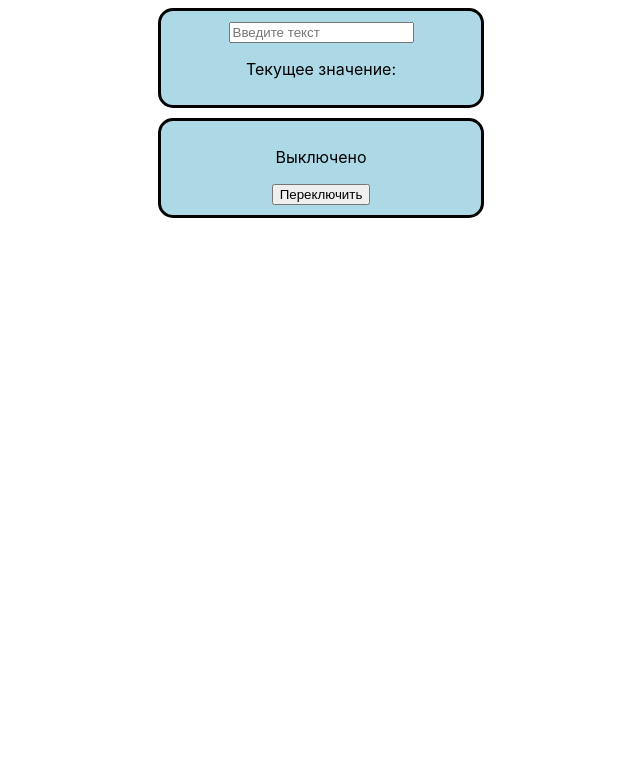
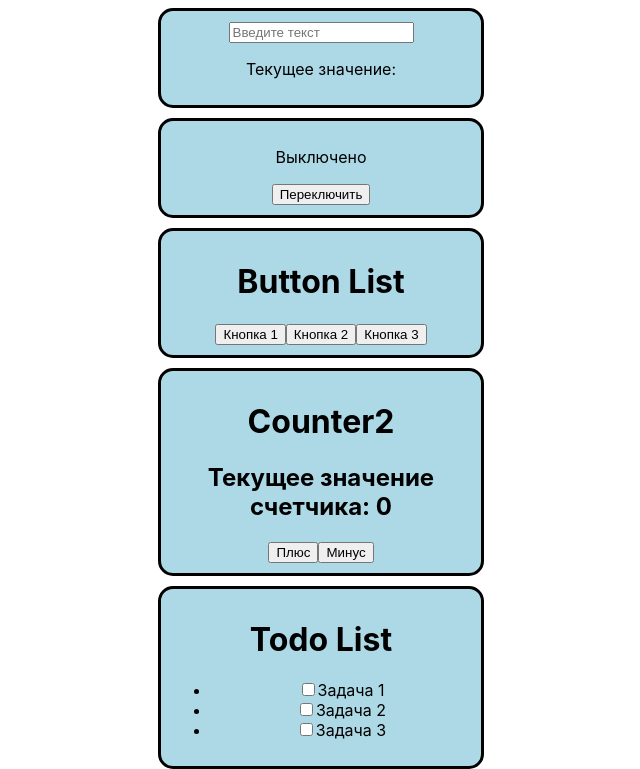
Before and after one commit to ivil2021/my-first-react-typescript-app, a React (Create React App) app: page / in a window 1280 px wide. Shown: the part 724-1493 px from the top of the page, without its empty margins (319-959 px from the left). Before the commit the page ends 942 px from the top, so only its background shows below. Built offline with nearby package versions, Linux system fonts and the light colour scheme.

Commit message:
add Counter2, ButtonList, TodoList components using useCallback hook

```diff
--- a/src/App.css
+++ b/src/App.css
@@ -57,7 +57,10 @@
   margin-top: 10px;
 }
 
-.counter, .input-field, .toggle {
+.counter,
+.counter2,
+.input-field,
+.toggle {
   background-color: lightblue;
   width: 300px;
   border-radius: 15px;
@@ -66,3 +69,14 @@
   border: 3px solid black;
   margin-top: 10px;
 }
+
+.button-list,
+.todo-list {
+  background-color: lightblue;
+  width: 300px;
+  border-radius: 15px;
+  padding: 10px;
+  margin: 0 auto;
+  border: 3px solid black;
+  margin-top: 10px;
+}
--- a/src/App.tsx
+++ b/src/App.tsx
@@ -5,6 +5,12 @@ import { ShoppingList } from './components/ShoppingList';
 import { Counter } from './components/Counter';
 import { InputField } from './components/InputField';
 import { Toggle } from './components/Toggle';
+import { ButtonList } from './components/ButtonList';
+import { Counter2 } from './components/Counter2';
+import { TodoList } from './components/TodoList';
+
+import { useState, useCallback } from 'react';
+import { ITodo } from './components/types';
 
 export function App() {
   const items = [
@@ -12,6 +18,27 @@ export function App() {
     { id: 2, name: 'Бананы', price: 15 },
     { id: 3, name: 'Апельсины', price: 25 },
   ];
+
+  const buttons = [
+    { text: 'Кнопка 1', onClick: () => {} },
+    { text: 'Кнопка 2', onClick: () => {} },
+    { text: 'Кнопка 3', onClick: () => {} },
+  ];
+
+  const [todos, setTodos] = useState<ITodo[]>([
+    { id: 1, text: 'Задача 1', completed: false },
+    { id: 2, text: 'Задача 2', completed: false },
+    { id: 3, text: 'Задача 3', completed: false },
+  ]);
+
+  // Мемоизированная функция для обновления статуса выполненной задачи
+  const toggleTodo = useCallback((id: number) => {
+    setTodos(prevTodos =>
+      prevTodos.map(todo =>
+        todo.id === id ? { ...todo, completed: !todo.completed } : todo
+      )
+    );
+  }, []);
 
   return (
     <div className="App">
@@ -22,6 +49,9 @@ export function App() {
       <Counter />
       <InputField />
       <Toggle />
+      <ButtonList buttons={buttons} />
+      <Counter2 />
+      <TodoList todos={todos} toggleTodo={toggleTodo} />
     </div>
   );
 }
--- /dev/null
+++ b/src/components/ButtonList.tsx
@@ -0,0 +1,33 @@
+/*
+Напишите компонент ButtonList, который принимает массив объектов с текстом и обработчиками клика.
+Используйте useCallback для создания мемоизированной версии функции обработчика,
+чтобы передавать ее в дочерние компоненты кнопок. При каждом клике выводите текст кнопки в консоль.
+*/
+
+import { useCallback } from 'react';
+
+interface IButtonItem {
+  text: string;
+  onClick: () => void;
+}
+
+interface IButtonListProps {
+  buttons: IButtonItem[];
+}
+
+export function ButtonList ({ buttons }: IButtonListProps) {
+  const handleClick = useCallback((text: string) => {
+    console.log(text);
+  }, []);
+
+  return (
+    <div className="button-list">
+      <h1>Button List</h1>
+      {buttons.map((button, index) => (
+        <button key={index} onClick={() => handleClick(button.text)}>
+          {button.text}
+        </button>
+      ))}
+    </div>
+  );
+};
--- /dev/null
+++ b/src/components/Counter2.tsx
@@ -0,0 +1,28 @@
+/*
+Создайте компонент Counter2 с кнопками для увеличения и уменьшения значения.
+Используйте useCallback для мемоизации функций увеличения и уменьшения,
+чтобы избежать лишних рендеров дочерних компонентов.
+*/
+
+import { useState, useCallback } from 'react';
+
+export function Counter2 () {
+  const [count, setCount] = useState<number>(0);
+
+  const countPlus = useCallback(() => {
+    setCount(prevCount => prevCount + 1);
+  }, []);
+
+  const countMinus = useCallback(() => {
+    setCount(prevCount => prevCount - 1);
+  }, []);
+
+  return (
+    <div className="counter2">
+      <h1>Counter2</h1>
+      <h2>Текущее значение счетчика: {count}</h2>
+      <button onClick={countPlus}>Плюс</button>
+      <button onClick={countMinus}>Минус</button>
+    </div>
+  );
+};
--- /dev/null
+++ b/src/components/TodoList.tsx
@@ -0,0 +1,27 @@
+/*
+Разработайте компонент TodoList, который отображает список задач.
+Используйте useCallback для мемоизации функции, которая обновляет статус выполненной задачи,
+чтобы избежать лишних рендеров.
+*/
+
+import { ITodoListProps } from './types';
+
+export function TodoList ({ todos, toggleTodo }: ITodoListProps) {
+  return (
+    <div className="todo-list">
+      <h1>Todo List</h1>
+      <ul>
+        {todos.map(todo => (
+          <li key={todo.id} style={{ textDecoration: todo.completed ? 'line-through' : 'none' }}>
+            <input
+              type="checkbox"
+              checked={todo.completed}
+              onChange={() => toggleTodo(todo.id)}
+            />
+            {todo.text}
+          </li>
+        ))}
+      </ul>
+    </div>
+  );
+};
--- /dev/null
+++ b/src/components/types.ts
@@ -0,0 +1,10 @@
+export interface ITodo {
+  id: number;
+  text: string;
+  completed: boolean;
+}
+
+export interface ITodoListProps {
+  todos: ITodo[];
+  toggleTodo: (id: number) => void;
+}
--- a/tsconfig.json
+++ b/tsconfig.json
@@ -22,5 +22,5 @@
   },
   "include": [
     "src"
-  ]
+, "src/components/ButtonList.tsx"  ]
 }
```
